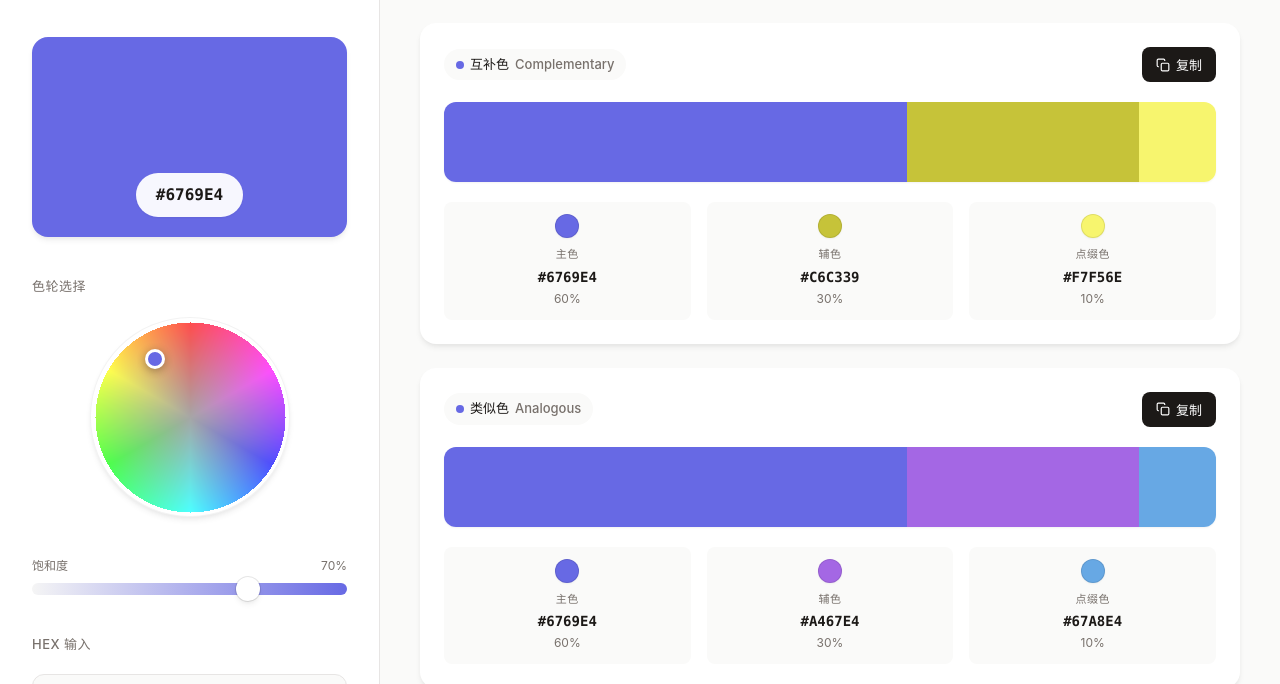
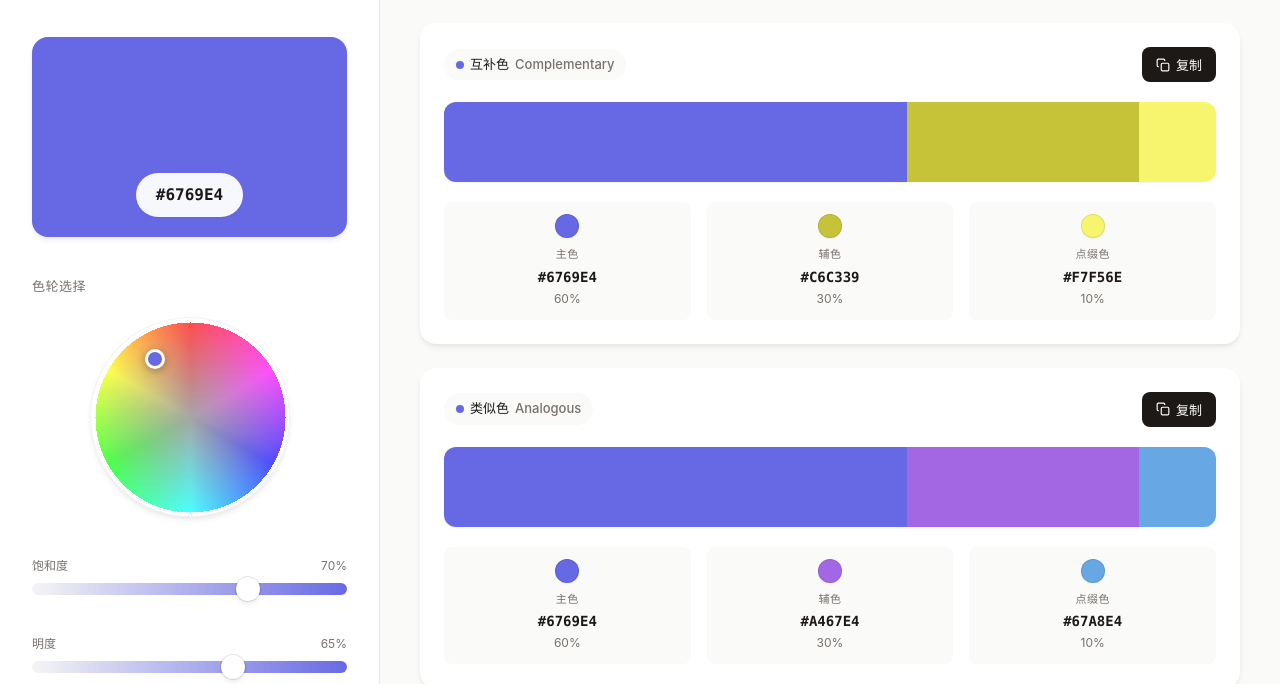
Before and after one commit to alandtsang/color-combo, a plain HTML site: page index.html in a window 1280 px wide. Shown: the part 116-800 px from the top of the page. Drawn offline with Linux system fonts and the light colour scheme.

Commit message:
feat: add lightness value

```diff
--- a/index.html
+++ b/index.html
@@ -518,6 +518,25 @@
         </div>
       </div>
 
+      <!-- Lightness Slider -->
+      <div class="picker-section">
+        <div class="slider-container">
+          <div class="slider-labels">
+            <span>明度</span>
+            <span id="lightnessValue">65%</span>
+          </div>
+          <input
+            type="range"
+            class="slider"
+            id="lightnessSlider"
+            min="0"
+            max="100"
+            value="65"
+            style="color: hsl(239, 70%, 65%);"
+          >
+        </div>
+      </div>
+
       <!-- HEX Input -->
       <div class="picker-section">
         <label>HEX 输入</label>
@@ -556,6 +575,8 @@
     const wheelSelector = document.getElementById('wheelSelector');
     const saturationSlider = document.getElementById('saturationSlider');
     const saturationValue = document.getElementById('saturationValue');
+    const lightnessSlider = document.getElementById('lightnessSlider');
+    const lightnessValue = document.getElementById('lightnessValue');
     const hexInput = document.getElementById('hexInput');
     const mainColorPreview = document.getElementById('mainColorPreview');
     const mainHexDisplay = document.getElementById('mainHexDisplay');
@@ -669,6 +690,8 @@
     function updateFromHSL() {
       saturationValue.textContent = `${currentSaturation}%`;
       saturationSlider.style.color = `hsl(${currentHue}, ${currentSaturation}%, 65%)`;
+      lightnessValue.textContent = `${currentLightness}%`;
+      lightnessSlider.style.color = `hsl(${currentHue}, ${currentSaturation}%, ${currentLightness}%)`;
 
       const hex = hslToHex(currentHue, currentSaturation, currentLightness);
       mainColorPreview.style.backgroundColor = hex;
@@ -690,6 +713,7 @@
       currentLightness = hsl.l;
 
       saturationSlider.value = currentSaturation;
+      lightnessSlider.value = currentLightness;
       updateFromHSL();
     }
 
@@ -908,6 +932,11 @@
       updateFromHSL();
     });
 
+    lightnessSlider.addEventListener('input', (e) => {
+      currentLightness = parseInt(e.target.value);
+      updateFromHSL();
+    });
+
     hexInput.addEventListener('input', (e) => {
       let value = e.target.value.replace(/[^a-fA-F0-9]/g, '').slice(0, 6);
       e.target.value = value.toUpperCase();
```
